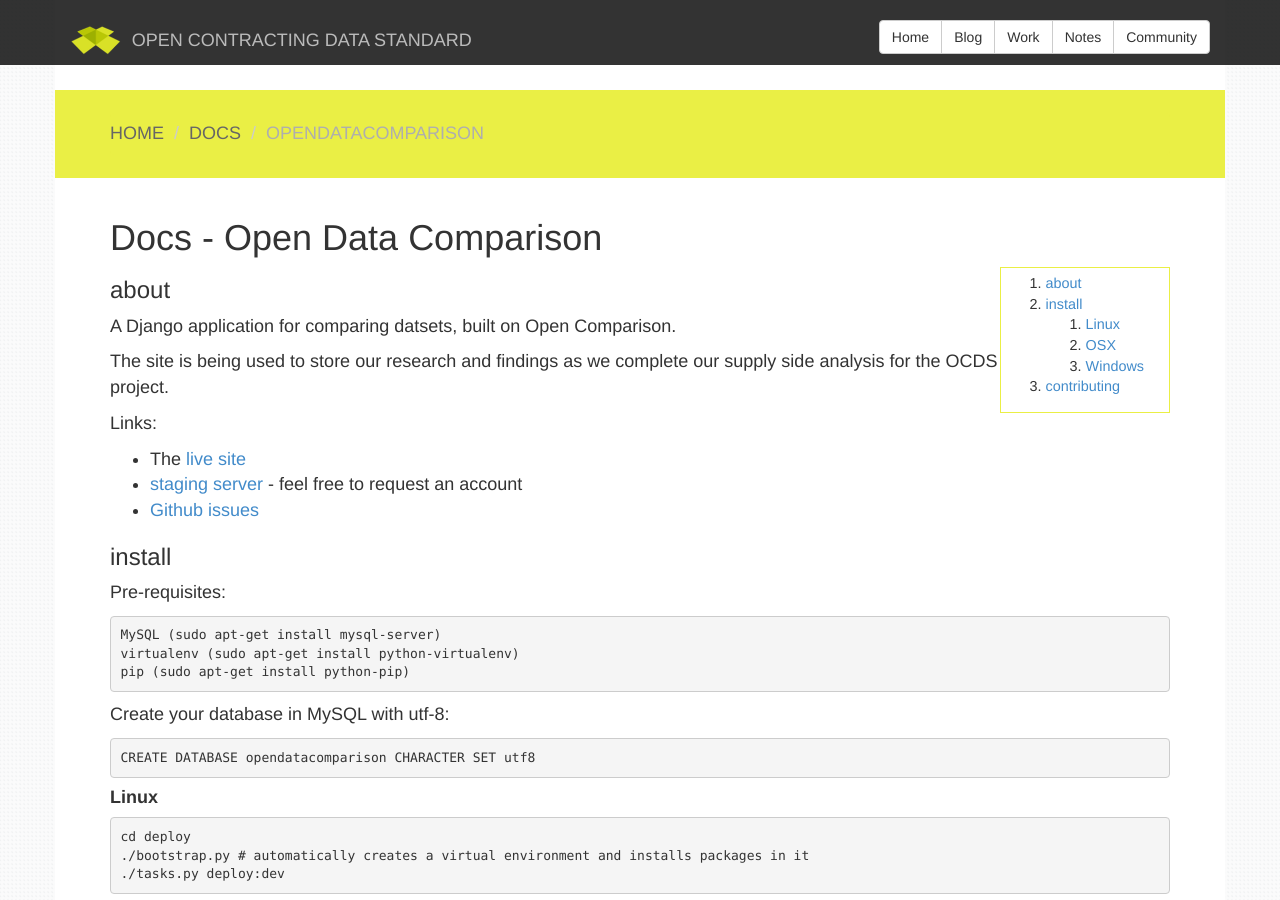
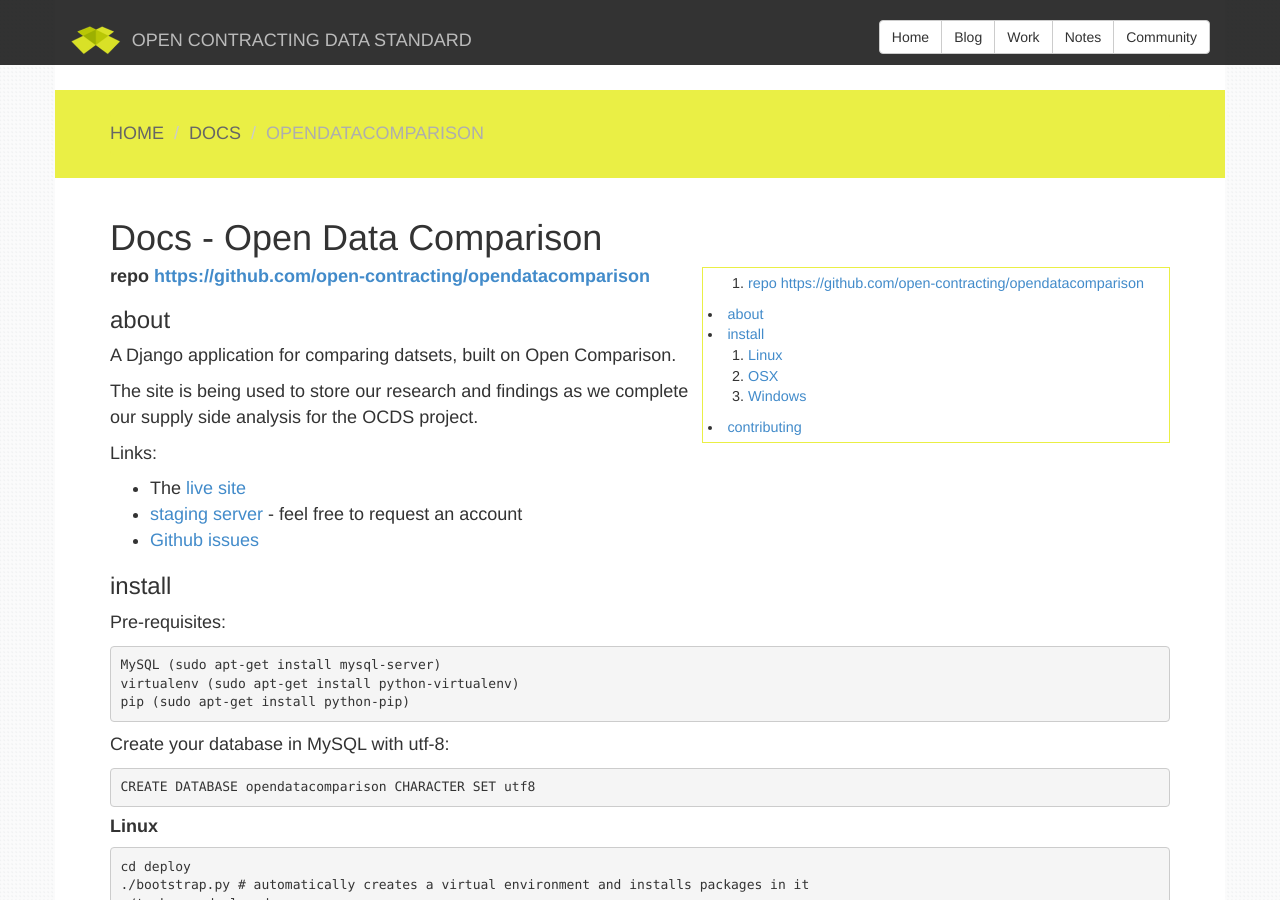
Before and after one commit to open-contracting/open-contracting.github.io, a Jekyll site: the page built from pages/docs/opendatacomparison.md, in a window 1280 px wide and 900 px high. Built offline with Jekyll 4.4.1, drawn with Linux system fonts in a browser that asks for light colours; nearby versions of some CDN libraries; Markdown is read by kramdown in place of the engine named in the settings.

Commit message:
Update opendatacomparison.md

```diff
--- a/pages/docs/opendatacomparison.md
+++ b/pages/docs/opendatacomparison.md
@@ -4,6 +4,8 @@ title: Docs - Open Data Comparison
 date: 28/04/2014
 ---
 <div class="toc"></div>
+#### repo [https://github.com/open-contracting/opendatacomparison](https://github.com/open-contracting/opendatacomparison)
+
 ### about
 A Django application for comparing datsets, built on Open Comparison.
 
```
